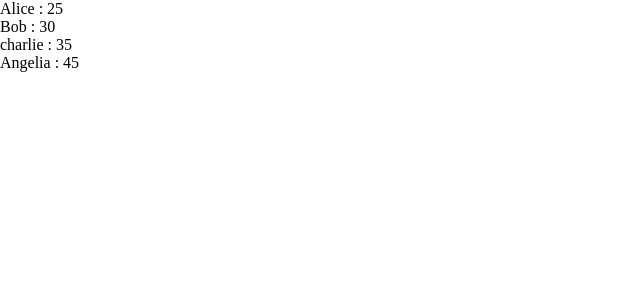
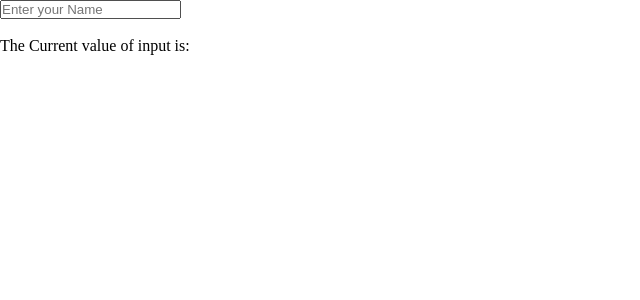
Before and after one commit to NipunShrivats/React_tutorials, a React (Vite) app in the folder react_tutorials/: page / in a window 1280 px wide. Shown: the top 300 px of the page, without its empty margins (0-640 px from the left). Built offline with nearby package versions, Linux system fonts and the light colour scheme.

Commit message:
updates on 4-3-25, change no. 2

```diff
--- a/react_tutorials/src/App.jsx
+++ b/react_tutorials/src/App.jsx
@@ -20,6 +20,7 @@ import EventsPropagation from "./Components/5_Event_Handling/EventsPropagation_3
 // -----------------------------------------------------
 import ReactState from "./Components/6_React_Hooks/1_React_State/Main";
 import DerivedState from "./Components/6_React_Hooks/1_React_State/DerivedState";
+import LiftingStateUp from "./Components/6_React_Hooks/1_React_State/LiftingStateUp";
 
 // -----------------------------------------------------
 
@@ -49,7 +50,8 @@ export default function App() {
       {/* <ReactState /> */}
       {/* <SiblingComponent /> */}
 
-      <DerivedState />
+      {/* <DerivedState /> */}
+      <LiftingStateUp />
     </>
   );
 }
--- a/react_tutorials/src/Components/6_React_Hooks/1_React_State/LiftingStateUp.jsx
+++ b/react_tutorials/src/Components/6_React_Hooks/1_React_State/LiftingStateUp.jsx
@@ -1,5 +1,37 @@
-import React from "react";
+import React, { useState } from "react";
 
+// parent Component
 export default function LiftingStateUp() {
-  return <div>LiftingStateUp</div>;
+  const [inputValue, SetInputValue] = useState("");
+  return (
+    <>
+      {/* passed state variables as props to be used by children */}
+      <InputComponent inputValue={inputValue} SetInputValue={SetInputValue} />
+      <br />
+      <br />
+      <DisplayComponent inputValue={inputValue} />
+    </>
+  );
 }
+
+// Child component - 1
+const InputComponent = (props) => {
+  return (
+    <>
+      <input
+        type="text"
+        placeholder="Enter your Name"
+        value={props.inputValue}
+        onChange={(e) => props.SetInputValue(e.target.value)}
+      />
+    </>
+  );
+};
+// Child component - 2
+const DisplayComponent = (props) => {
+  return (
+    <>
+      <p>The Current value of input is: {props.inputValue}</p>
+    </>
+  );
+};
```
Also changed, not shown: react_tutorials/src/Components/6_React_Hooks/About.md (+2 -2 lines).
